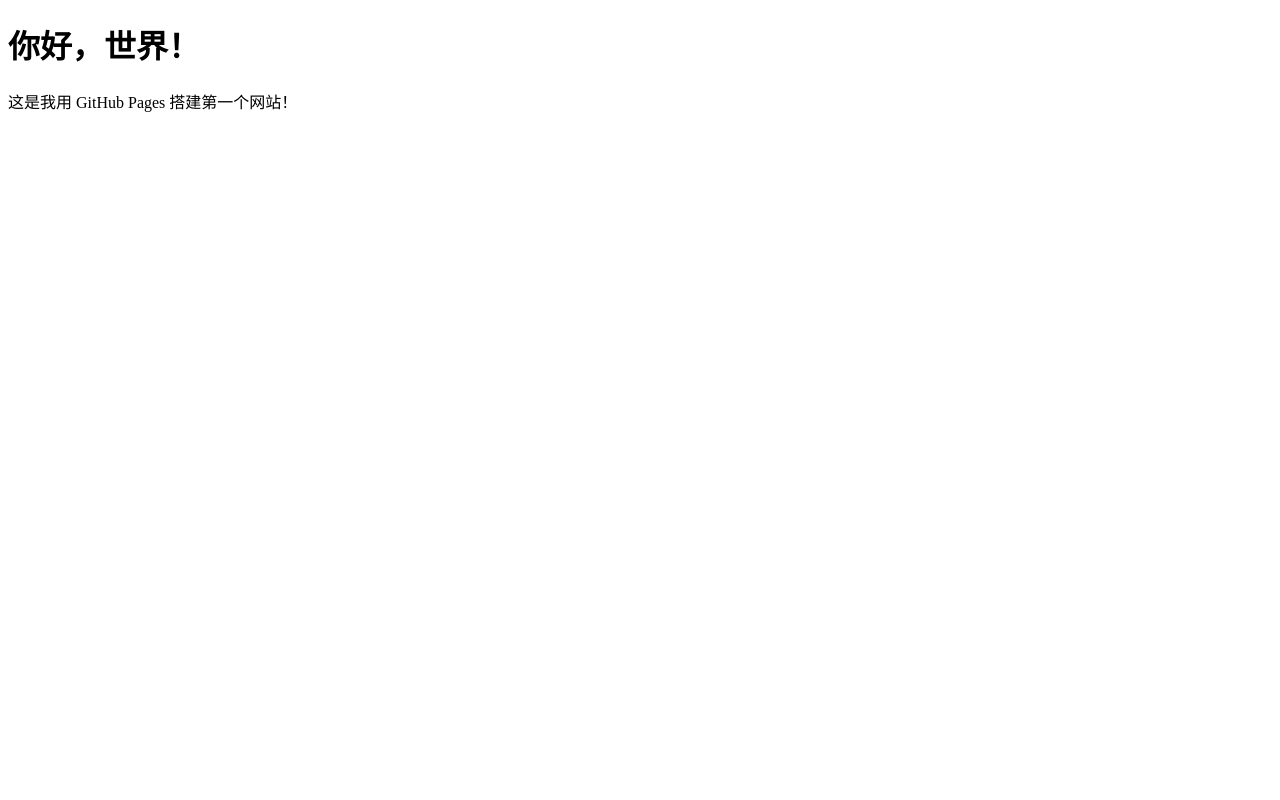
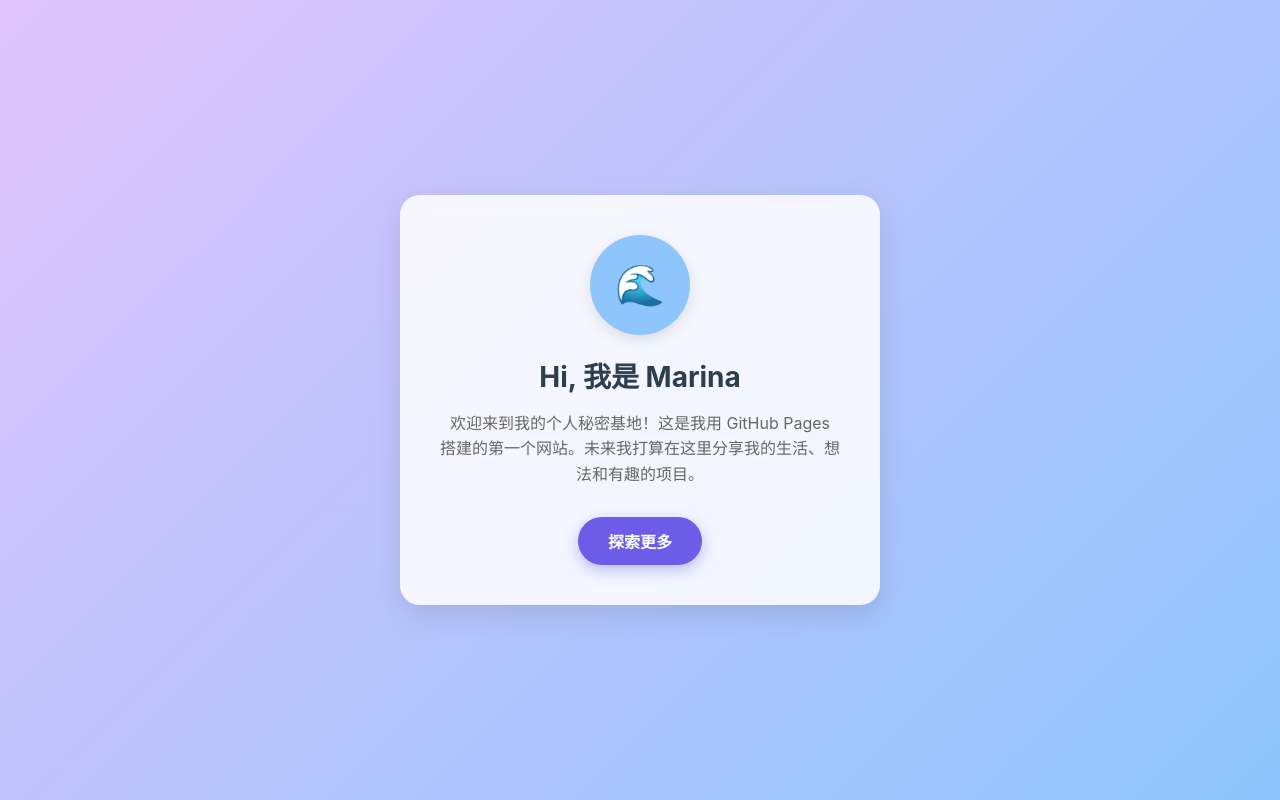
Before and after one commit to hey-marina/hey-marina.github.io, a plain HTML site: page index.html in a window 1280 px wide. Drawn offline with Linux system fonts and the light colour scheme.

Commit message:
Update index.html with new title and styles

```diff
--- a/index.html
+++ b/index.html
@@ -2,10 +2,97 @@
 <html lang="zh-CN">
 <head>
     <meta charset="UTF-8">
-    <title>我的个人主页</title>
+    <meta name="viewport" content="width=device-width, initial-scale=1.0">
+    <title>Marina's Space</title>
+    <style>
+        /* 全局样式重置与背景 */
+        body {
+            margin: 0;
+            padding: 0;
+            font-family: -apple-system, BlinkMacSystemFont, "Segoe UI", Roboto, Helvetica, Arial, sans-serif;
+            background: linear-gradient(135deg, #e0c3fc 0%, #8ec5fc 100%);
+            min-height: 100vh;
+            display: flex;
+            justify-content: center;
+            align-items: center;
+            color: #333;
+        }
+
+        /* 个人卡片样式 */
+        .card {
+            background: rgba(255, 255, 255, 0.85);
+            backdrop-filter: blur(10px);
+            padding: 40px;
+            border-radius: 20px;
+            box-shadow: 0 10px 30px rgba(0, 0, 0, 0.1);
+            text-align: center;
+            max-width: 400px;
+            width: 90%;
+            transition: transform 0.3s ease;
+        }
+
+        .card:hover {
+            transform: translateY(-5px);
+        }
+
+        /* 头像（这里用文字代替，你可以以后换成图片） */
+        .avatar {
+            width: 100px;
+            height: 100px;
+            background: #8ec5fc;
+            border-radius: 50%;
+            margin: 0 auto 20px;
+            display: flex;
+            justify-content: center;
+            align-items: center;
+            font-size: 40px;
+            box-shadow: 0 5px 15px rgba(0,0,0,0.1);
+        }
+
+        /* 名字 */
+        h1 {
+            margin: 10px 0;
+            font-size: 28px;
+            color: #2c3e50;
+        }
+
+        /* 简介 */
+        p {
+            font-size: 16px;
+            color: #666;
+            line-height: 1.6;
+            margin-bottom: 30px;
+        }
+
+        /* 按钮链接 */
+        .btn {
+            display: inline-block;
+            padding: 12px 30px;
+            background: #6c5ce7;
+            color: white;
+            text-decoration: none;
+            border-radius: 25px;
+            font-weight: bold;
+            box-shadow: 0 5px 15px rgba(108, 92, 231, 0.4);
+            transition: all 0.3s ease;
+        }
+
+        .btn:hover {
+            background: #5b4bc4;
+            box-shadow: 0 8px 20px rgba(108, 92, 231, 0.6);
+        }
+    </style>
 </head>
 <body>
-    <h1>你好，世界！</h1>
-    <p>这是我用 GitHub Pages 搭建第一个网站！</p>
+
+    <div class="card">
+        <div class="avatar">🌊</div>
+
+        <h1>Hi, 我是 Marina</h1>
+        <p>欢迎来到我的个人秘密基地！这是我用 GitHub Pages 搭建的第一个网站。未来我打算在这里分享我的生活、想法和有趣的项目。</p>
+
+        <a href="#" class="btn">探索更多</a>
+    </div>
+
 </body>
 </html>
```
